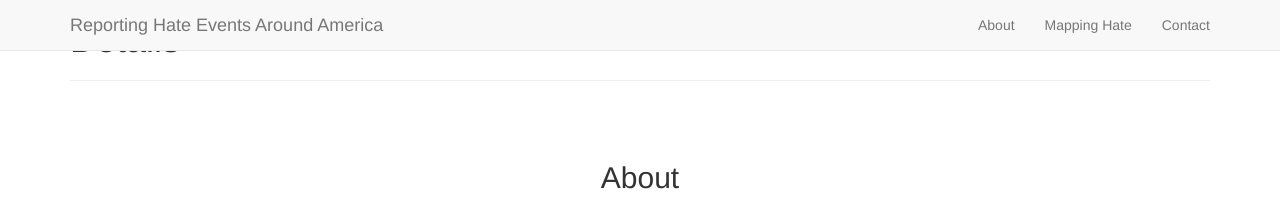
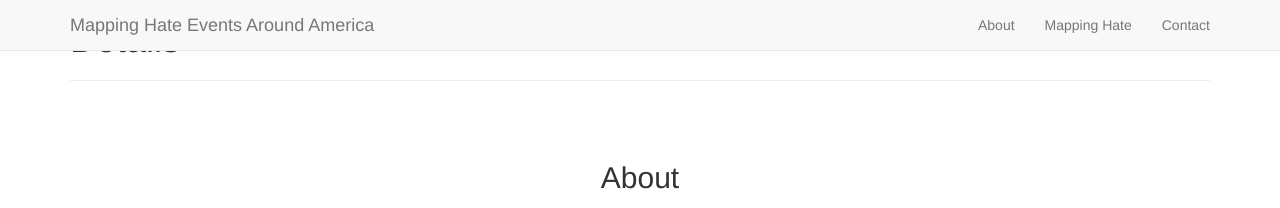
Before and after one commit to mappinghate/mappinghate.github.io, a Jekyll site: the page built from _posts/2016-11-12-details.md, in a window 1280 px wide. Shown: the top 208 px of the page. Built offline with Jekyll 4.4.1, drawn with Linux system fonts in a browser that asks for light colours; nearby versions of some CDN libraries; library files that are not in the unit come from our copies.

Commit message:
changed website title and updated yml url tag

```diff
--- a/_config.yml
+++ b/_config.yml
@@ -2,9 +2,9 @@
 #      Main Configs       #
 # ----------------------- #
 
-url: localhost:4000
+url: http://mappinghate.github.io
 #urlactual: http://mappinghate.github.io
-title: Reporting Hate Events Around America
+title: Mapping Hate Events Around America
 email: mappinghate@gmail.com
 author: Shom Mazumder
 description: > # "Write an awesome description for your new site here.
```
Also changed, not shown: 3 other files.
